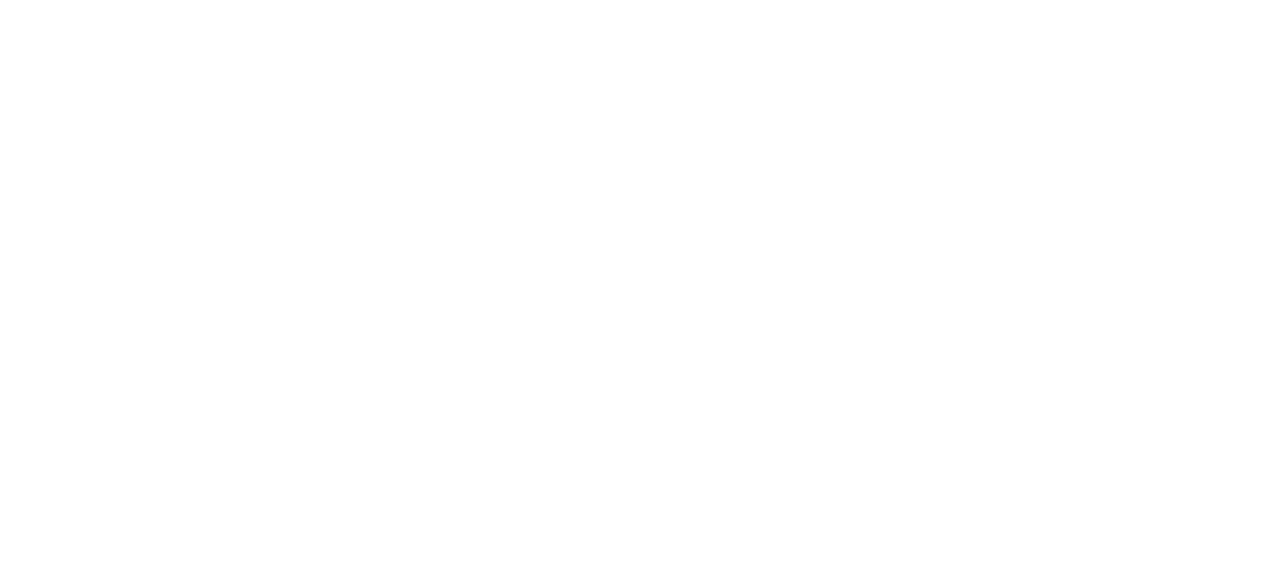
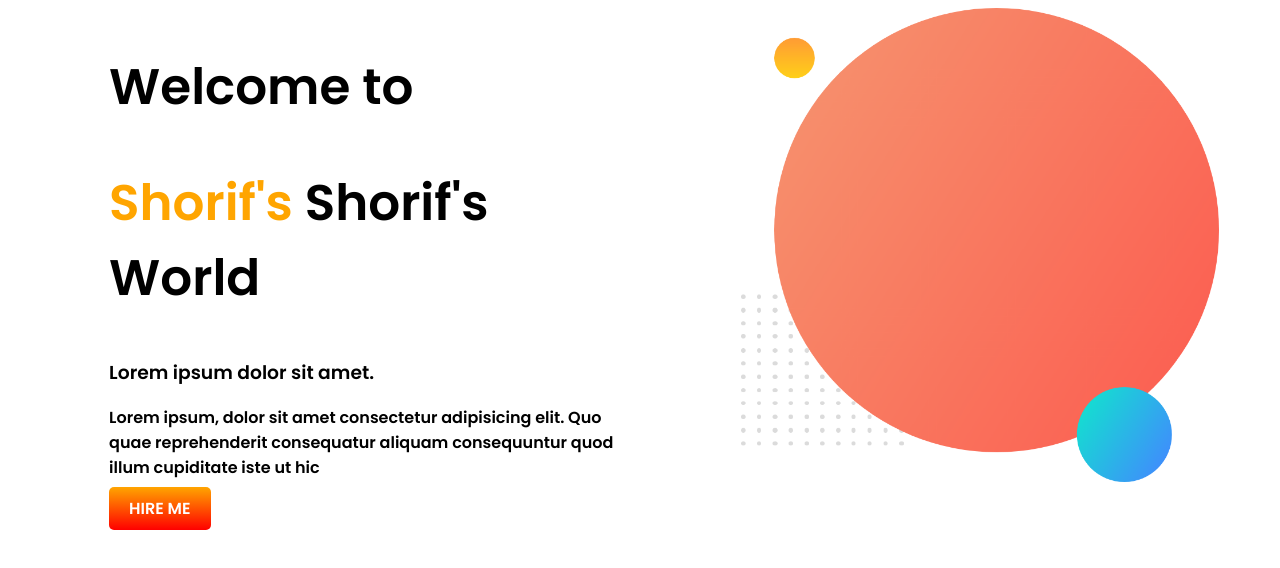
Before and after one commit to nahyan007/developer-protfolio, a plain HTML site: page index.html in a window 1280 px wide. Drawn offline with Linux system fonts and the light colour scheme.

Commit message:
first commit

```diff
--- a/index.html
+++ b/index.html
@@ -1,12 +1,32 @@
 <!DOCTYPE html>
 <html lang="en">
+
 <head>
     <meta charset="UTF-8">
     <meta http-equiv="X-UA-Compatible" content="IE=edge">
     <meta name="viewport" content="width=device-width, initial-scale=1.0">
     <title>Shorif's Protfolio</title>
+    <link rel="preconnect" href="https://fonts.googleapis.com">
+    <link rel="preconnect" href="https://fonts.gstatic.com" crossorigin>
+    <link href="https://fonts.googleapis.com/css2?family=Poppins:wght@600&display=swap" rel="stylesheet">
+    <link rel="stylesheet" href="style.css">
 </head>
+
 <body>
+    <section>
+        <div class="half-width">
+            <h1>Welcome to</h1>
+            <h1> <span class="orange-color"> Shorif's </span> Shorif's World</h1>
+            <h3>Lorem ipsum dolor sit amet.</h3>
+            <p>Lorem ipsum, dolor sit amet consectetur adipisicing elit. Quo quae reprehenderit consequatur aliquam
+                consequuntur quod illum cupiditate iste ut hic</p>
+            <a class="link-button" target="_blank" href="https://www.linkedin.com/in/al-ashraful-islam-shorif-707845212/"> HIRE ME</a>
+        </div>
 
+        <div class="half-width">
+            <img src="images/my-bg.png" alt="pciture of a bg">
+        </div>
+    </section>
 </body>
+
 </html>
--- /dev/null
+++ b/style.css
@@ -0,0 +1,35 @@
+body {
+    font-family: 'Poppins', sans-serif;
+}
+
+h1 {
+    font-size: 50px;
+}
+
+.orange-color {
+    color: orange;
+}
+
+section {
+    display: flex;
+}
+
+.half-width {
+    width: 50%;
+    padding-left: 8%;
+}
+
+.half-width img {
+    width: 90%;
+}
+
+.link-button{
+    background-image: linear-gradient(orange, red);
+    text-decoration: none;
+    padding: 10px 20px;
+    border-radius: 5px;
+    color: white;
+    font-weight: 400;
+
+
+}
```
Also changed, not shown: images/dream-bg.png (added), images/exp-bg.png (added), images/jhankar.png (added), images/jhankar2.png (added), images/my-bg.png (added), images/my-bg2.png (added), images/top-banner.png (added).
